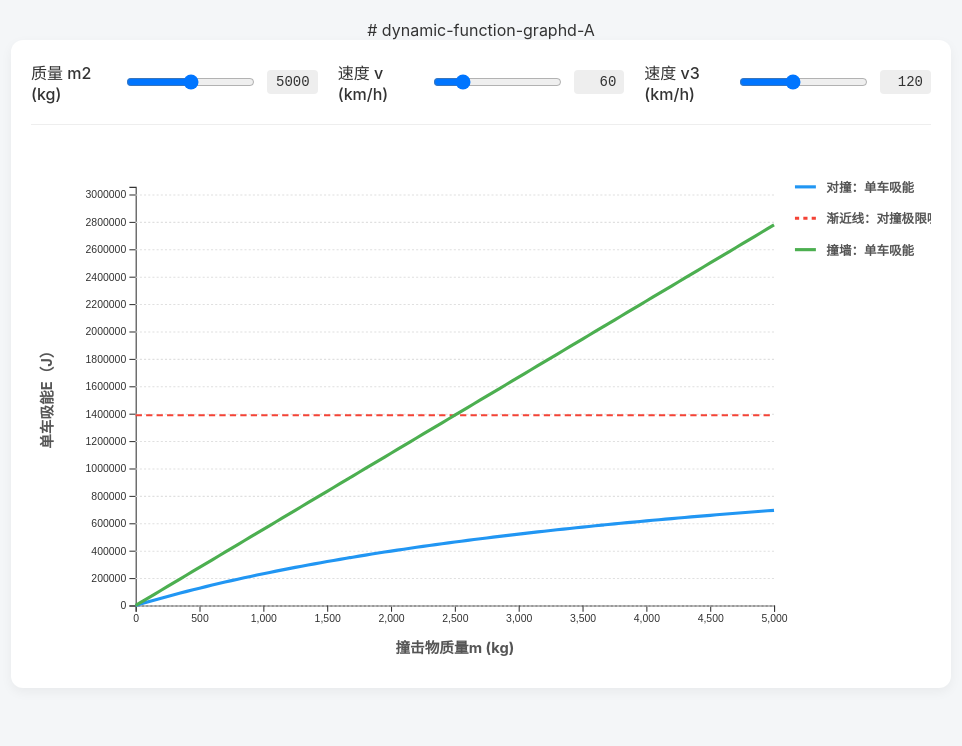
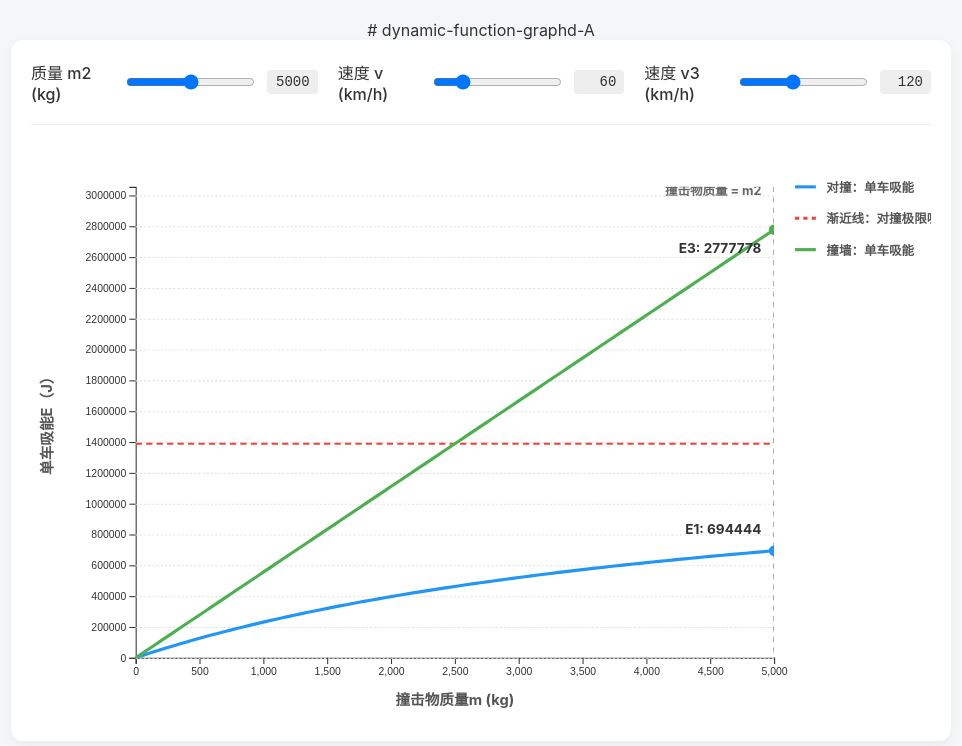
Before and after one commit to hoangnam241185-web/dynamic-function-graphd-A, a plain HTML site: page index.html in a window 1280 px wide. Shown: the whole page, without its empty margins (159-1121 px from the left). Drawn offline with nearby package versions, Linux system fonts and the light colour scheme.

Commit message:
Update index.html

```diff
--- a/index.html
+++ b/index.html
@@ -4,7 +4,7 @@
 <head>
     <meta charset="UTF-8">
     <meta name="viewport" content="width=device-width, initial-scale=1.0">
-    <title>汽车碰撞吸能对比动态图</title>
+    <title>汽车碰撞吸能对比动态图 (含辅助线)</title>
     <script src="https://d3js.org/d3.v7.min.js"></script>
     <style>
         body {
@@ -74,6 +74,16 @@
         .grid path {
             stroke-width: 0;
         }
+        .highlight-text {
+            font-size: 13px;
+            font-weight: bold;
+            fill: #333;
+        }
+        .v-line {
+            stroke: #999;
+            stroke-dasharray: 5,5;
+            stroke-width: 1.5;
+        }
     </style>
 </head>
 <body>
@@ -103,7 +113,7 @@
 <script>
     // 1. 初始化设置
     const width = 860;
-    const height = 500;
+    const height = 550;
     const margin = { top: 40, right: 150, bottom: 60, left: 100 };
     const innerWidth = width - margin.left - margin.right;
     const innerHeight = height - margin.top - margin.bottom;
@@ -112,16 +122,22 @@
         .append("svg")
         .attr("viewBox", `0 0 ${width} ${height}`);
 
+    // 添加裁剪路径，防止辅助线和点画到坐标轴外面
+    svg.append("defs").append("clipPath")
+        .attr("id", "clip")
+        .append("rect")
+        .attr("width", innerWidth)
+        .attr("height", innerHeight);
+
     const g = svg.append("g")
         .attr("transform", `translate(${margin.left},${margin.top})`);
 
-    // 定义 X 轴和 Y 轴的比例尺
+    // 定义比例尺 (X轴固定为 0-5000)
     const xScale = d3.scaleLinear().domain([0, 5000]).range([0, innerWidth]);
     const yScale = d3.scaleLinear().range([innerHeight, 0]);
 
     // 绘制坐标轴组和网格组
-    const xAxisG = g.append("g")
-        .attr("transform", `translate(0,${innerHeight})`);
+    const xAxisG = g.append("g").attr("transform", `translate(0,${innerHeight})`);
     const yAxisG = g.append("g");
     const gridG = g.append("g").attr("class", "grid");
 
@@ -141,22 +157,49 @@
         .style("text-anchor", "middle")
         .text("单车吸能E（J）");
 
+    // 创建一个带有裁剪路径的组，用于放置图线和辅助线
+    const plotArea = g.append("g").attr("clip-path", "url(#clip)");
+
     // 预先创建线条路径
-    const pathCollision = g.append("path")
+    const pathCollision = plotArea.append("path")
         .attr("fill", "none")
-        .attr("stroke", "#2196F3") // 蓝色
+        .attr("stroke", "#2196F3")
         .attr("stroke-width", 3);
 
-    const pathAsymptote = g.append("path")
+    const pathAsymptote = plotArea.append("path")
         .attr("fill", "none")
-        .attr("stroke", "#F44336") // 红色
+        .attr("stroke", "#F44336")
         .attr("stroke-width", 2)
         .attr("stroke-dasharray", "6,4");
 
-    const pathWall = g.append("path")
+    const pathWall = plotArea.append("path")
         .attr("fill", "none")
-        .attr("stroke", "#4CAF50") // 绿色
+        .attr("stroke", "#4CAF50")
         .attr("stroke-width", 3);
+
+    // 预先创建辅助线和交点元素
+    const vLine = plotArea.append("line").attr("class", "v-line");
+
+    const vLineText = plotArea.append("text")
+        .attr("class", "highlight-text")
+        .style("fill", "#666")
+        .style("font-size", "12px");
+
+    const circleCollision = plotArea.append("circle")
+        .attr("r", 5)
+        .attr("fill", "#2196F3");
+
+    const textCollision = plotArea.append("text")
+        .attr("class", "highlight-text")
+        .attr("fill", "#2196F3");
+
+    const circleWall = plotArea.append("circle")
+        .attr("r", 5)
+        .attr("fill", "#4CAF50");
+
+    const textWall = plotArea.append("text")
+        .attr("class", "highlight-text")
+        .attr("fill", "#4CAF50");
 
     // 绘制图例
     const legendData = [
@@ -191,24 +234,19 @@
 
     // 2. 核心更新函数
     function updateChart() {
-        // 获取控件值
         const m2 = +document.getElementById("m2").value;
         const v_kmh = +document.getElementById("v").value;
         const v3_kmh = +document.getElementById("v3").value;
 
-        // 更新显示数值
         document.getElementById("m2-val").textContent = m2;
         document.getElementById("v-val").textContent = v_kmh;
         document.getElementById("v3-val").textContent = v3_kmh;
 
-        // 速度单位换算 (km/h -> m/s)
         const v_ms = v_kmh / 3.6;
         const v3_ms = v3_kmh / 3.6;
 
-        // 生成 X 轴数据点 (0 到 5000)
         const xData = d3.range(0, 5001, 50);
 
-        // 计算曲线数据
         const dataCollision = xData.map(x => ({
             x: x,
             y: (x * m2 / (x + m2)) * Math.pow(v_ms, 2)
@@ -219,38 +257,100 @@
             y: 0.5 * x * Math.pow(v3_ms, 2)
         }));
 
-        // 计算极值用于动态调整 Y 轴
         const maxAsymptote = m2 * Math.pow(v_ms, 2);
-        const maxWall = 0.5 * 5000 * Math.pow(v3_ms, 2); // 撞墙在 x=5000 时的值
+        const maxWall = 0.5 * 5000 * Math.pow(v3_ms, 2);
         const maxY = Math.max(maxAsymptote, maxWall);
 
-        // 更新 Y 轴比例尺 (留出10%顶部边距)
-        yScale.domain([0, maxY * 1.1]);
+        // 防止 maxY = 0 导致比例尺异常
+        yScale.domain([0, maxY > 0 ? maxY * 1.1 : 1]);
 
-        // 定义线条生成器
         const lineGen = d3.line()
             .x(d => xScale(d.x))
             .y(d => yScale(d.y));
 
-        // 绘制坐标轴 (Y轴强制纯数字格式化，不用缩写)
         xAxisG.call(d3.axisBottom(xScale));
-        yAxisG.call(d3.axisLeft(yScale).tickFormat(d3.format("d"))); // "d" 代表纯整数显示
+        yAxisG.call(d3.axisLeft(yScale).tickFormat(d3.format("d")));
+        gridG.call(d3.axisLeft(yScale).tickSize(-innerWidth).tickFormat(""));
 
-        // 绘制水平网格线
-        gridG.call(d3.axisLeft(yScale)
-            .tickSize(-innerWidth)
-            .tickFormat("")
-        );
-
-        // 更新曲线路径
         pathCollision.datum(dataCollision).attr("d", lineGen);
         pathWall.datum(dataWall).attr("d", lineGen);
+        pathAsymptote
+            .datum([{ x: 0, y: maxAsymptote }, { x: 5000, y: maxAsymptote }])
+            .attr("d", lineGen);
 
-        // 更新渐近线路径
-        pathAsymptote.datum([
-            { x: 0, y: maxAsymptote },
-            { x: 5000, y: maxAsymptote }
-        ]).attr("d", lineGen);
+        // --- 辅助线与交点计算逻辑 ---
+        const yCollisionAtM2 = 0.5 * m2 * Math.pow(v_ms, 2);
+        const yWallAtM2 = 0.5 * m2 * Math.pow(v3_ms, 2);
+
+        // 更新垂直辅助线
+        vLine.attr("x1", xScale(m2))
+             .attr("y1", 0)
+             .attr("x2", xScale(m2))
+             .attr("y2", innerHeight);
+
+        // 更新圆点坐标
+        circleCollision
+            .attr("cx", xScale(m2))
+            .attr("cy", yScale(yCollisionAtM2));
+
+        circleWall
+            .attr("cx", xScale(m2))
+            .attr("cy", yScale(yWallAtM2));
+
+        // 文本方向设置
+        const textOffsetX = m2 > 4000 ? -12 : 12;
+        const textAnchor = m2 > 4000 ? "end" : "start";
+
+        // 两个点的屏幕坐标
+        const collisionScreenY = yScale(yCollisionAtM2);
+        const wallScreenY = yScale(yWallAtM2);
+
+        // 默认标签位置：蓝色在点上方，绿色在点下方
+        let collisionLabelY = collisionScreenY - 16;
+        let wallLabelY = wallScreenY + 22;
+
+        // 如果标签太近，则进一步拉开
+        if (Math.abs(collisionLabelY - wallLabelY) < 28) {
+            collisionLabelY = collisionScreenY - 22;
+            wallLabelY = wallScreenY + 28;
+        }
+
+        // 如果绿色标签太靠近底部，则移到点上方
+        if (wallLabelY > innerHeight - 5) {
+            wallLabelY = wallScreenY - 18;
+        }
+
+        // 如果蓝色标签太靠近顶部，则移到点下方
+        if (collisionLabelY < 15) {
+            collisionLabelY = collisionScreenY + 20;
+        }
+
+        // 蓝色：E1
+        textCollision.attr("x", xScale(m2) + textOffsetX)
+                     .attr("y", collisionLabelY)
+                     .style("text-anchor", textAnchor)
+                     .text(`E1: ${Math.round(yCollisionAtM2)}`);
+
+        // 绿色：E3
+        textWall.attr("x", xScale(m2) + textOffsetX)
+                .attr("y", wallLabelY)
+                .style("text-anchor", textAnchor)
+                .text(`E3: ${Math.round(yWallAtM2)}`);
+
+        // 垂直辅助线顶部说明文字，位置上移，和数值标签拉开
+        vLineText.attr("x", xScale(m2) + textOffsetX)
+                 .attr("y", 8)
+                 .style("text-anchor", textAnchor)
+                 .text(`撞击物质量 = m2`);
+
+        // 如果 m2 大于横坐标最大值 (5000)，隐藏辅助线元素
+        const opacity = m2 > 5000 ? 0 : 1;
+        vLine.style("opacity", opacity);
+        vLineText.style("opacity", opacity);
+        circleCollision.style("opacity", opacity);
+        textCollision.style("opacity", opacity);
+        circleWall.style("opacity", opacity);
+        textWall.style("opacity", opacity);
     }
 
     // 3. 绑定事件监听器
```
